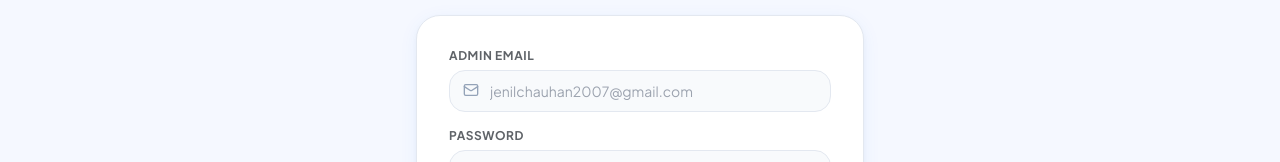
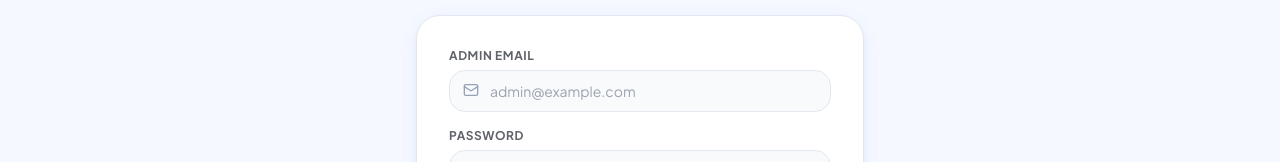
Before and after one commit to jenilchauhan1516-stack/APPNOVA, a React (Vite) app: page /admin/login in a window 1280 px wide. Shown: the part 329-491 px from the top of the page. Built offline with nearby package versions, Linux system fonts and the light colour scheme; no server answers; the database is empty.

Commit message:
Replace personal email in login placeholder with generic admin@example.com

```diff
--- a/src/pages/admin/AdminDashboard.tsx
+++ b/src/pages/admin/AdminDashboard.tsx
@@ -90,7 +90,7 @@ export const AdminDashboard: React.FC = () => {
               </span>
             </div>
             <p className="text-xs text-appText-secondary dark:text-appText-darkSecondary mt-0.5">
-              Signed in as <span className="font-semibold text-slate-800 dark:text-slate-200">{adminUser?.email || 'jenilchauhan2007@gmail.com'}</span>
+              Signed in as <span className="font-semibold text-slate-800 dark:text-slate-200">{adminUser?.email || 'Administrator'}</span>
             </p>
           </div>
         </div>
--- a/src/pages/admin/AdminLoginPage.tsx
+++ b/src/pages/admin/AdminLoginPage.tsx
@@ -72,7 +72,7 @@ export const AdminLoginPage: React.FC = () => {
                   required
                   value={email}
                   onChange={(e) => setEmail(e.target.value)}
-                  placeholder="jenilchauhan2007@gmail.com"
+                  placeholder="admin@example.com"
                   className="w-full pl-10 pr-4 py-2.5 text-sm rounded-2xl bg-slate-50 dark:bg-surface-darkSubtle border border-surface-border dark:border-surface-darkBorder text-appText-primary dark:text-appText-darkPrimary outline-none focus:border-brand-500"
                 />
                 <Mail className="absolute left-3.5 top-3 w-4 h-4 text-slate-400" />
```
